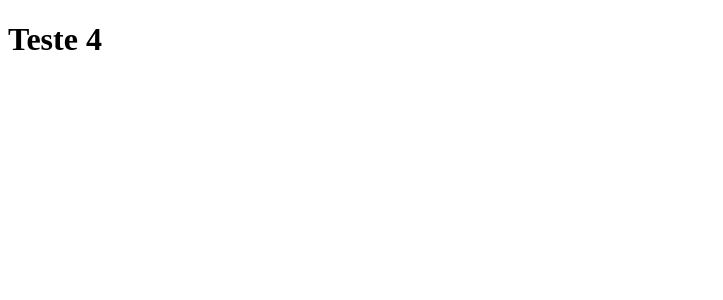
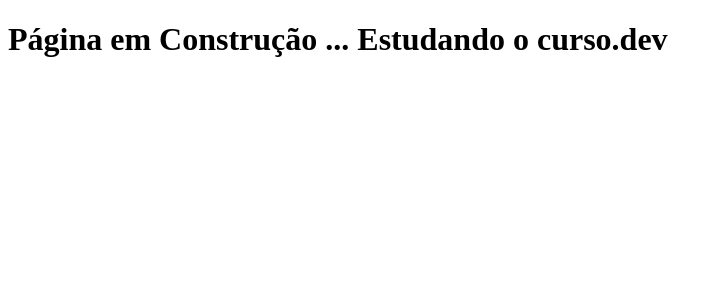
Before and after one commit to marcossugai/clone-tabnews-local, a Next.js app: page / in a window 1280 px wide. Shown: the top 300 px of the page, without its empty margins (0-723 px from the left). Built offline with nearby package versions, Linux system fonts and the light colour scheme.

Commit message:
fix: page text

```diff
--- a/pages/index.js
+++ b/pages/index.js
@@ -1,5 +1,5 @@
 function Home() {
-  return <h1>Teste 4</h1>;
+  return <h1>Página em Construção ... Estudando o curso.dev</h1>;
 }
 
 export default Home;
```
